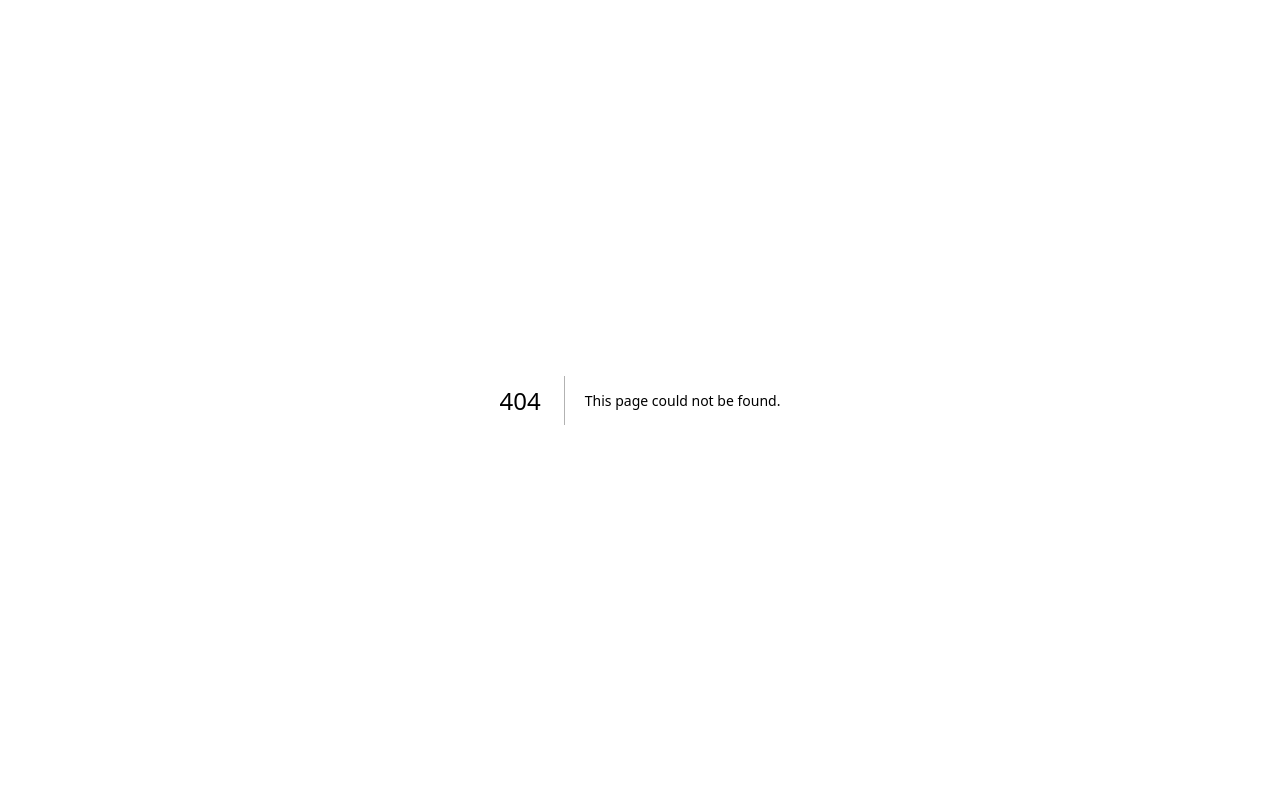
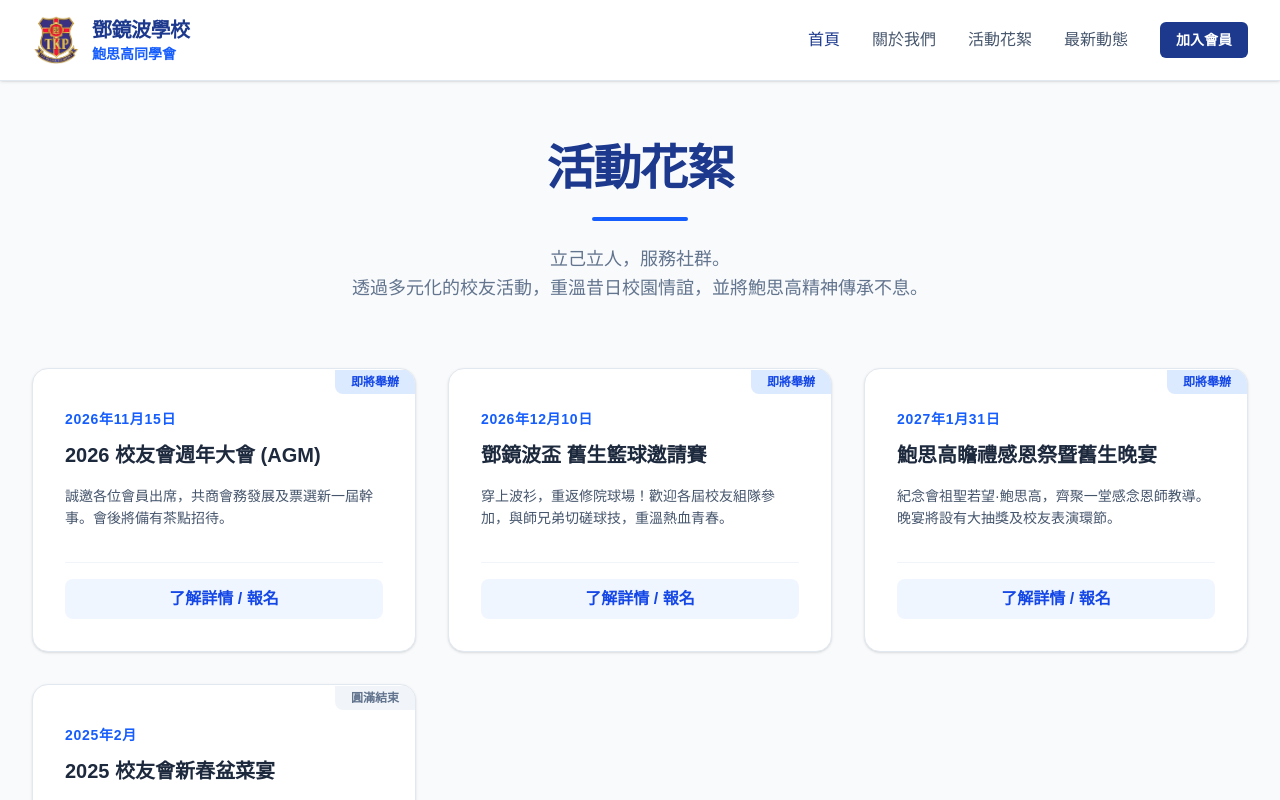
Before and after one commit to charles2006hk-hash/tkp-dbpp-web, a Next.js app: page /events in a window 1280 px wide. Before the commit this address had no page. Shown: the top 800 px of the page. Built offline with nearby package versions, Linux system fonts and the light colour scheme.

Commit message:
Create EventsPage component for alumni events
This file contains the EventsPage component, which displays a list of upcoming and past events for the alumni association, including metadata for the page.

```diff
--- /dev/null
+++ b/src/app/events/page.tsx
@@ -0,0 +1,110 @@
+import Header from '@/components/Header';
+import Footer from '@/components/Footer';
+
+export const metadata = {
+  title: '活動花絮 - 鄧鏡波學校鮑思高同學會',
+  description: '重溫昔日情誼，支持母校發展。掌握鄧鏡波學校鮑思高同學會最新活動與聚會資訊。',
+};
+
+// 若未來建立 Firestore 'events' 集合，可在此處加入 fetchEvents()
+const mockEvents = [
+  {
+    id: "evt-01",
+    title: "2026 校友會週年大會 (AGM)",
+    date: "2026年11月15日",
+    desc: "誠邀各位會員出席，共商會務發展及票選新一屆幹事。會後將備有茶點招待。",
+    status: "upcoming", // upcoming | past
+  },
+  {
+    id: "evt-02",
+    title: "鄧鏡波盃 舊生籃球邀請賽",
+    date: "2026年12月10日",
+    desc: "穿上波衫，重返修院球場！歡迎各屆校友組隊參加，與師兄弟切磋球技，重溫熱血青春。",
+    status: "upcoming",
+  },
+  {
+    id: "evt-03",
+    title: "鮑思高瞻禮感恩祭暨舊生晚宴",
+    date: "2027年1月31日",
+    desc: "紀念會祖聖若望·鮑思高，齊聚一堂感念恩師教導。晚宴將設有大抽獎及校友表演環節。",
+    status: "upcoming",
+  },
+  {
+    id: "evt-04",
+    title: "2025 校友會新春盆菜宴",
+    date: "2025年2月",
+    desc: "超過三百名校友及老師聚首母校操場，共享傳統盆菜，氣氛熱鬧，圓滿結束。",
+    status: "past",
+  }
+];
+
+export default function EventsPage() {
+  return (
+    <div className="min-h-screen flex flex-col bg-slate-50">
+      <Header />
+
+      <main className="flex-grow py-16 px-4 md:px-8">
+        <div className="max-w-7xl mx-auto">
+          {/* 頁面標題 */}
+          <header className="mb-16 text-center">
+            <h1 className="text-4xl md:text-5xl font-extrabold text-blue-900 mb-6 tracking-tight">活動花絮</h1>
+            <div className="h-1 w-24 bg-blue-600 mx-auto rounded-full mb-6"></div>
+            <p className="text-lg text-slate-500 max-w-2xl mx-auto leading-relaxed">
+              立己立人，服務社群。<br className="hidden sm:block" />
+              透過多元化的校友活動，重溫昔日校園情誼，並將鮑思高精神傳承不息。
+            </p>
+          </header>
+
+          {/* 活動列表網格 */}
+          <div className="grid grid-cols-1 md:grid-cols-2 lg:grid-cols-3 gap-8">
+            {mockEvents.map((event) => (
+              <div
+                key={event.id}
+                className="group flex flex-col bg-white p-8 rounded-2xl border border-slate-200 shadow-sm hover:shadow-xl hover:-translate-y-1 transition-all duration-300 relative overflow-hidden"
+              >
+                {/* 狀態標籤 (Upcoming / Past) */}
+                <div className="absolute top-0 right-0">
+                  <span className={`inline-block px-4 py-1 text-xs font-bold rounded-bl-lg ${
+                    event.status === 'upcoming'
+                      ? 'bg-blue-100 text-blue-700'
+                      : 'bg-slate-100 text-slate-500'
+                  }`}>
+                    {event.status === 'upcoming' ? '即將舉辦' : '圓滿結束'}
+                  </span>
+                </div>
+
+                <div className="text-blue-600 font-bold tracking-wider mb-3 text-sm mt-2">
+                  {event.date}
+                </div>
+
+                <h4 className="text-xl font-bold text-slate-800 mb-4 group-hover:text-blue-600 transition-colors">
+                  {event.title}
+                </h4>
+
+                <p className="text-slate-600 text-sm leading-relaxed flex-grow">
+                  {event.desc}
+                </p>
+
+                {/* 底部行動呼籲按鈕 */}
+                <div className="mt-8 pt-4 border-t border-slate-100">
+                  {event.status === 'upcoming' ? (
+                    <button className="w-full py-2 bg-blue-50 text-blue-700 font-bold rounded-lg hover:bg-blue-600 hover:text-white transition-colors">
+                      了解詳情 / 報名
+                    </button>
+                  ) : (
+                    <button className="w-full py-2 bg-slate-50 text-slate-500 font-bold rounded-lg hover:bg-slate-200 transition-colors">
+                      查看活動相簿
+                    </button>
+                  )}
+                </div>
+              </div>
+            ))}
+          </div>
+
+        </div>
+      </main>
+
+      <Footer />
+    </div>
+  );
+}
```
